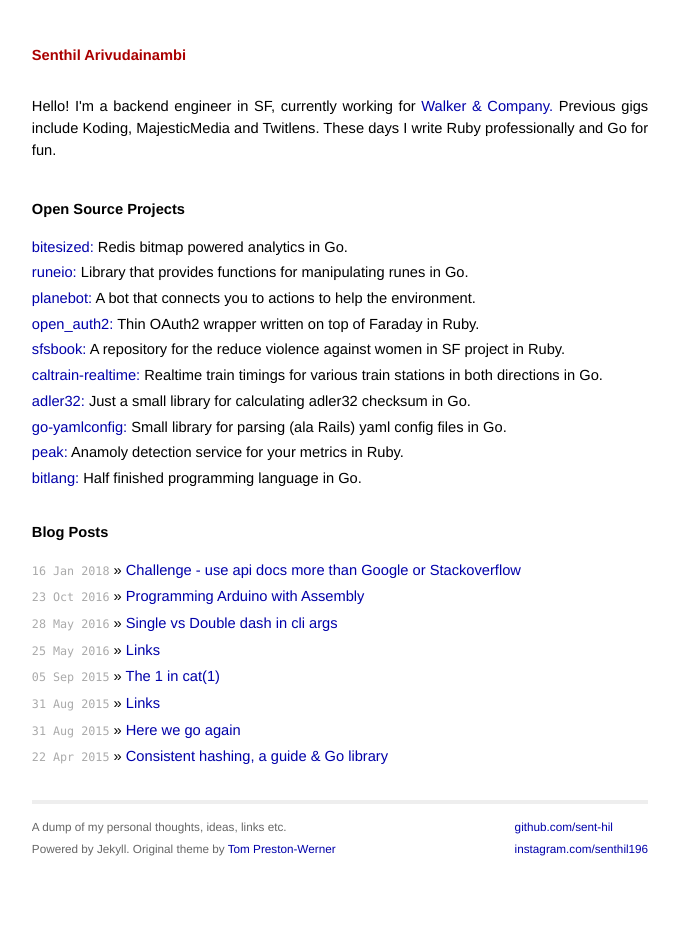
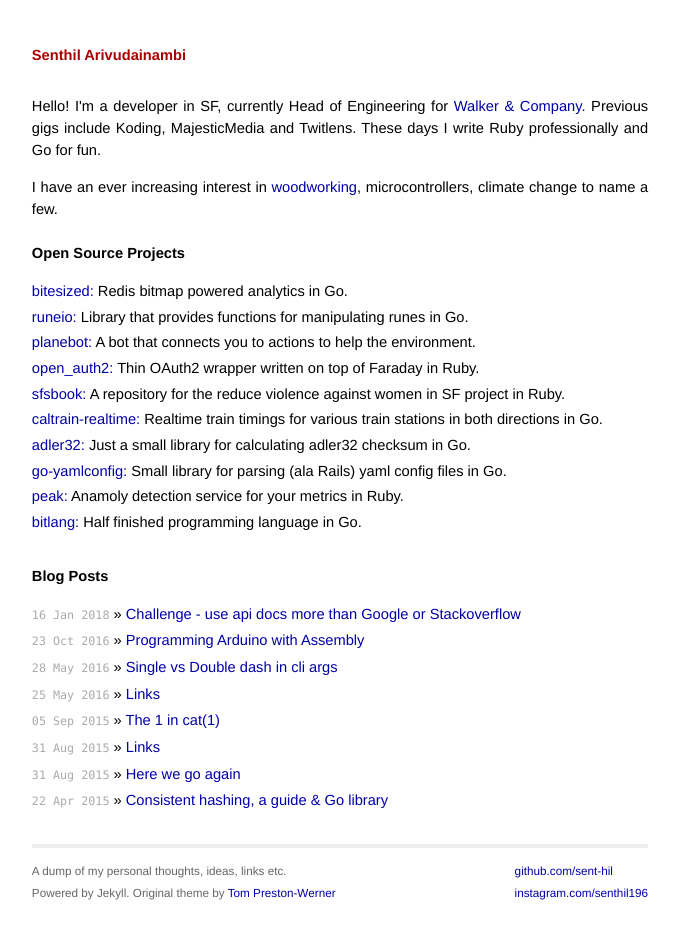
Before and after one commit to sent-hil/sent-hil.github.io, a Jekyll site: the page built from index.html, in a window 1280 px wide. Shown: the whole page, without its empty margins (300-979 px from the left). Built offline with Jekyll 4.4.1, drawn with Linux system fonts in a browser that asks for light colours.

Commit message:
add title, interests

```diff
--- a/index.html
+++ b/index.html
@@ -2,7 +2,8 @@
 layout: default
 title: Senthil Arivudainambi
 ---
-<p>Hello! I'm a backend engineer in SF, currently working for <a target="blank" href="http://walkerandcompany.com/">Walker & Company.</a> Previous gigs include Koding, MajesticMedia and Twitlens. These days I write Ruby professionally and Go for fun.</p>
+<p>Hello! I'm a developer in SF, currently Head of Engineering for <a target="blank" href="http://walkerandcompany.com/">Walker & Company.</a> Previous gigs include Koding, MajesticMedia and Twitlens. These days I write Ruby professionally and Go for fun.</p> I have an ever increasing interest in <a target="blank" href="https://www.instagram.com/p/BdY0dn_lAbd/?taken-by=senthil196">woodworking</a>, microcontrollers, climate change to name a few.
+<br>
 <br>
 
 <div id="home">
```
